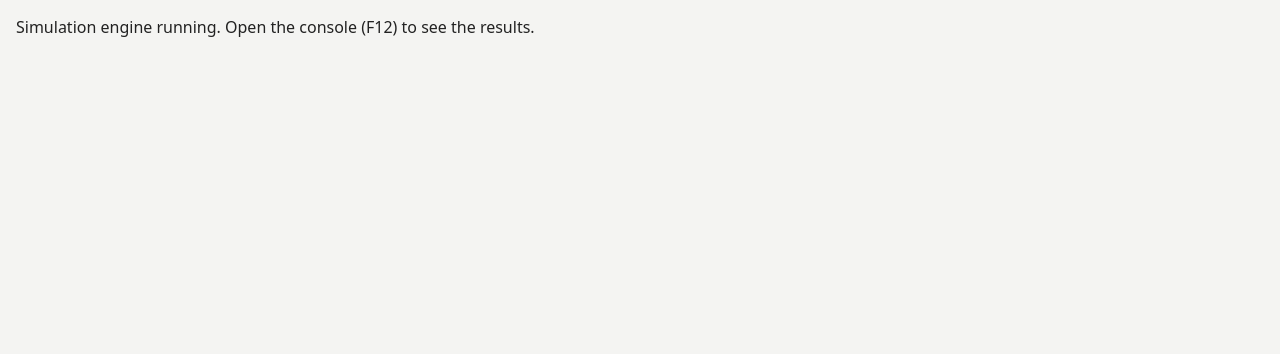
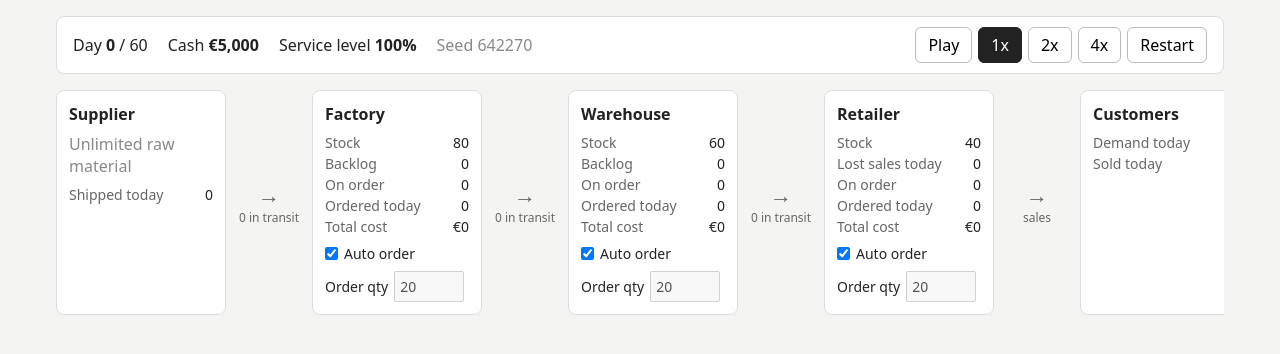
Before and after one commit to NikolaPrusacManahy/SUPPLY_CHAIN_SIMULATOR, a website built with Vite: page index.html in a window 1280 px wide. Built offline with nearby package versions, Linux system fonts and the light colour scheme.

Commit message:
feat(ui): add HUD, stage panels and game loop with play/pause/speed

```diff
--- a/index.html
+++ b/index.html
@@ -2,12 +2,15 @@
 <html lang="en">
   <head>
     <meta charset="UTF-8" />
-    <link rel="icon" type="image/svg+xml" href="/favicon.svg" />
     <meta name="viewport" content="width=device-width, initial-scale=1.0" />
     <title>Supply Chain Simulator</title>
   </head>
   <body>
-    <div id="app"></div>
+    <div id="app">
+      <header id="hud"></header>
+      <main id="chain"></main>
+      <section id="message"></section>
+    </div>
     <script type="module" src="/src/main.js"></script>
   </body>
 </html>
--- /dev/null
+++ b/src/game/Gameloop.js
@@ -0,0 +1,30 @@
+export class GameLoop {
+  constructor({ onTick, msPerDay = 1000 }) {
+    this.onTick = onTick;
+    this.msPerDay = msPerDay;
+    this.speed = 1;
+    this.running = false;
+    this.accumulator = 0;
+    this.lastTime = 0;
+    requestAnimationFrame(this.frame);
+  }
+
+  frame = (now) => {
+    // Cap the gap so switching tabs doesn't fast-forward dozens of days at once
+    const dt = this.lastTime ? Math.min(now - this.lastTime, 250) : 0;
+    this.lastTime = now;
+
+    if (this.running) {
+      this.accumulator += dt * this.speed;
+      while (this.running && this.accumulator >= this.msPerDay) {
+        this.accumulator -= this.msPerDay;
+        this.onTick();
+      }
+    }
+    requestAnimationFrame(this.frame);
+  };
+
+  play() { this.running = true; }
+  pause() { this.running = false; this.accumulator = 0; }
+  setSpeed(speed) { this.speed = speed; }
+}
--- a/src/main.js
+++ b/src/main.js
@@ -1,26 +1,76 @@
 import './style.css';
 import { Stage } from './sim/Stage.js';
 import { Simulation } from './sim/Simulation.js';
+import { GameLoop } from './game/GameLoop.js';
+import { Hud } from './ui/Hud.js';
+import { StagePanels } from './ui/StagePanels.js';
 
-const stages = [
-  new Stage({ id: 'retailer',  name: 'Retailer',  stock: 40, leadTime: 2, targetStock: 60 }),
-  new Stage({ id: 'warehouse', name: 'Warehouse', stock: 60, leadTime: 2, targetStock: 60 }),
-  new Stage({ id: 'factory',   name: 'Factory',   stock: 80, leadTime: 3, targetStock: 80 }),
-  new Stage({ id: 'supplier',  name: 'Supplier',  infinite: true }),
-];
+const euro = new Intl.NumberFormat('en-IE', {
+  style: 'currency', currency: 'EUR', maximumFractionDigits: 0,
+});
 
-const sim = new Simulation({ stages, seed: 42 });
-for (let i = 0; i < 30; i++) sim.step();
+function createSimulation() {
+  const stages = [
+    new Stage({ id: 'retailer',  name: 'Retailer',  stock: 40, leadTime: 2, targetStock: 60, lostSales: true }),
+    new Stage({ id: 'warehouse', name: 'Warehouse', stock: 60, leadTime: 2, targetStock: 60 }),
+    new Stage({ id: 'factory',   name: 'Factory',   stock: 80, leadTime: 3, targetStock: 80 }),
+    new Stage({ id: 'supplier',  name: 'Supplier',  infinite: true }),
+  ];
+  const seed = Math.floor(Math.random() * 1_000_000);
+  return new Simulation({ stages, seed, maxDays: 60 });
+}
 
-console.table(sim.history.map((h) => ({
-  day: h.day,
-  demand: h.demand,
-  retailerStock: h.retailer.stock,
-  retailerOrdered: h.retailer.ordered,
-  warehouseStock: h.warehouse.stock,
-  factoryStock: h.factory.stock,
-})));
-for (const s of stages) console.log(s.name, 'total cost:', s.totalCost.toFixed(2));
+const chainEl = document.querySelector('#chain');
+const messageEl = document.querySelector('#message');
 
-document.querySelector('#app').innerHTML =
-  '<p>Simulation engine running. Open the console (F12) to see the results.</p>';
+let sim = createSimulation();
+let panels = new StagePanels(chainEl, sim.stages);
+
+const loop = new GameLoop({ onTick: tick });
+
+const hud = new Hud(document.querySelector('#hud'), {
+  onPlayPause: () => {
+    if (sim.isOver) return;
+    if (loop.running) loop.pause();
+    else loop.play();
+    hud.setPlaying(loop.running);
+  },
+  onSpeed: (speed) => loop.setSpeed(speed),
+  onRestart: restart,
+});
+
+function tick() {
+  sim.step(panels.getPlayerOrders());
+  render();
+  if (sim.isOver) {
+    loop.pause();
+    hud.setPlaying(false);
+    showSummary();
+  }
+}
+
+function render() {
+  hud.update(sim);
+  panels.update(sim);
+}
+
+function showSummary() {
+  const totalCost = sim.stages.reduce((sum, s) => sum + s.totalCost, 0);
+  messageEl.innerHTML = `
+    <h2>Game over after ${sim.maxDays} days</h2>
+    <p>Final cash: <strong>${euro.format(sim.cash)}</strong></p>
+    <p>Service level: <strong>${Math.round(sim.serviceLevel * 100)}%</strong></p>
+    <p>Total holding and shortage costs: <strong>${euro.format(totalCost)}</strong></p>
+    <p class="muted">Press Restart to play again.</p>`;
+}
+
+function restart() {
+  loop.pause();
+  hud.setPlaying(false);
+  sim = createSimulation();
+  panels = new StagePanels(chainEl, sim.stages);
+  messageEl.innerHTML = '';
+  render();
+}
+
+render();
--- a/src/style.css
+++ b/src/style.css
@@ -1,3 +1,33 @@
 * { box-sizing: border-box; margin: 0; padding: 0; }
 body { font-family: system-ui, sans-serif; background: #f4f4f2; color: #222; }
-#app { padding: 16px; }
+#app { max-width: 1200px; margin: 0 auto; padding: 16px; display: flex; flex-direction: column; gap: 16px; }
+
+#hud { display: flex; justify-content: space-between; align-items: center; flex-wrap: wrap;
+       gap: 12px; background: #fff; border: 1px solid #ddd; border-radius: 8px; padding: 10px 16px; }
+.hud-stats { display: flex; gap: 20px; flex-wrap: wrap; }
+.hud-controls { display: flex; gap: 6px; }
+.negative { color: #c0392b; }
+.muted { color: #888; }
+
+button { font: inherit; padding: 6px 12px; border: 1px solid #bbb; border-radius: 6px;
+         background: #fff; cursor: pointer; }
+button:hover { background: #f0f0f0; }
+button.active { background: #222; color: #fff; border-color: #222; }
+
+#chain { display: flex; align-items: stretch; gap: 8px; overflow-x: auto; }
+.card { flex: 1; min-width: 170px; background: #fff; border: 1px solid #ddd; border-radius: 8px;
+        padding: 12px; display: flex; flex-direction: column; gap: 8px; }
+.card.warning { border-color: #e24b4a; }
+.card h2 { font-size: 16px; }
+.card dl { display: grid; grid-template-columns: 1fr auto; gap: 2px 8px; font-size: 14px; }
+.card dt { color: #666; }
+.card dd { text-align: right; font-variant-numeric: tabular-nums; }
+.card label { font-size: 14px; display: flex; align-items: center; gap: 6px; }
+.card input[type='number'] { width: 70px; padding: 4px; font: inherit; }
+
+.arrow { display: flex; flex-direction: column; justify-content: center; align-items: center;
+         min-width: 70px; font-size: 12px; color: #666; text-align: center; }
+.arrow-line { font-size: 22px; }
+
+#message { background: #fff; border: 1px solid #ddd; border-radius: 8px; padding: 16px; }
+#message:empty { display: none; }
--- /dev/null
+++ b/src/ui/Hud.js
@@ -0,0 +1,53 @@
+const euro = new Intl.NumberFormat('en-IE', {
+  style: 'currency', currency: 'EUR', maximumFractionDigits: 0,
+});
+
+export class Hud {
+  constructor(root, { onPlayPause, onSpeed, onRestart }) {
+    root.innerHTML = `
+      <div class="hud-stats">
+        <span>Day <strong data-day>0</strong> / <span data-max></span></span>
+        <span>Cash <strong data-cash></strong></span>
+        <span>Service level <strong data-service></strong></span>
+        <span class="muted">Seed <span data-seed></span></span>
+      </div>
+      <div class="hud-controls">
+        <button data-play>Play</button>
+        <button data-speed="1" class="active">1x</button>
+        <button data-speed="2">2x</button>
+        <button data-speed="4">4x</button>
+        <button data-restart>Restart</button>
+      </div>`;
+
+    this.dayEl = root.querySelector('[data-day]');
+    this.maxEl = root.querySelector('[data-max]');
+    this.cashEl = root.querySelector('[data-cash]');
+    this.serviceEl = root.querySelector('[data-service]');
+    this.seedEl = root.querySelector('[data-seed]');
+    this.playBtn = root.querySelector('[data-play]');
+
+    this.playBtn.addEventListener('click', onPlayPause);
+    root.querySelector('[data-restart]').addEventListener('click', onRestart);
+
+    const speedBtns = root.querySelectorAll('[data-speed]');
+    speedBtns.forEach((btn) =>
+      btn.addEventListener('click', () => {
+        speedBtns.forEach((b) => b.classList.toggle('active', b === btn));
+        onSpeed(Number(btn.dataset.speed));
+      }),
+    );
+  }
+
+  setPlaying(playing) {
+    this.playBtn.textContent = playing ? 'Pause' : 'Play';
+  }
+
+  update(sim) {
+    this.dayEl.textContent = sim.day;
+    this.maxEl.textContent = sim.maxDays;
+    this.cashEl.textContent = euro.format(sim.cash);
+    this.cashEl.classList.toggle('negative', sim.cash < 0);
+    this.serviceEl.textContent = `${Math.round(sim.serviceLevel * 100)}%`;
+    this.seedEl.textContent = sim.seed;
+  }
+}
--- /dev/null
+++ b/src/ui/StagePanels.js
@@ -0,0 +1,113 @@
+const fmt = (n) => Math.round(n).toLocaleString('en-IE');
+
+export class StagePanels {
+  constructor(root, stages) {
+    this.stages = stages;
+    this.cards = new Map();
+    this.arrows = new Map();
+    root.innerHTML = '';
+
+    // Show supplier on the left, retailer on the right
+    [...stages].reverse().forEach((stage, i) => {
+      if (i > 0) root.append(this.createArrow(stage.id));
+      root.append(this.createCard(stage));
+    });
+    root.append(this.createArrow('customers'), this.createCustomerCard());
+  }
+
+  createArrow(key) {
+    const el = document.createElement('div');
+    el.className = 'arrow';
+    el.innerHTML = `<span class="arrow-line">&rarr;</span><span data-text></span>`;
+    this.arrows.set(key, el.querySelector('[data-text]'));
+    return el;
+  }
+
+  createCard(stage) {
+    const card = document.createElement('div');
+    card.className = 'card';
+
+    if (stage.infinite) {
+      card.innerHTML = `
+        <h2>${stage.name}</h2>
+        <p class="muted">Unlimited raw material</p>
+        <dl><dt>Shipped today</dt><dd data-shipped>0</dd></dl>`;
+    } else {
+      const shortLabel = stage.lostSales ? 'Lost sales today' : 'Backlog';
+      card.innerHTML = `
+        <h2>${stage.name}</h2>
+        <dl>
+          <dt>Stock</dt><dd data-stock></dd>
+          <dt>${shortLabel}</dt><dd data-short></dd>
+          <dt>On order</dt><dd data-onorder></dd>
+          <dt>Ordered today</dt><dd data-ordered></dd>
+          <dt>Total cost</dt><dd data-cost></dd>
+        </dl>
+        <label><input type="checkbox" data-auto checked /> Auto order</label>
+        <label>Order qty <input type="number" data-qty min="0" step="1" value="20" disabled /></label>`;
+
+      const auto = card.querySelector('[data-auto]');
+      const qty = card.querySelector('[data-qty]');
+      auto.addEventListener('change', () => { qty.disabled = auto.checked; });
+    }
+
+    this.cards.set(stage.id, card);
+    return card;
+  }
+
+  createCustomerCard() {
+    const card = document.createElement('div');
+    card.className = 'card';
+    card.innerHTML = `
+      <h2>Customers</h2>
+      <dl>
+        <dt>Demand today</dt><dd data-demand>0</dd>
+        <dt>Sold today</dt><dd data-sold>0</dd>
+      </dl>`;
+    this.customerCard = card;
+    return card;
+  }
+
+  // Manual orders for stages where Auto is switched off
+  getPlayerOrders() {
+    const orders = {};
+    for (const stage of this.stages) {
+      const card = this.cards.get(stage.id);
+      const auto = card.querySelector('[data-auto]');
+      if (!auto || auto.checked) continue;
+      const value = Math.floor(Number(card.querySelector('[data-qty]').value));
+      orders[stage.id] = Number.isFinite(value) && value > 0 ? value : 0;
+    }
+    return orders;
+  }
+
+  // Only update text, never rebuild the inputs, so typing isn't interrupted
+  update(sim) {
+    for (const stage of this.stages) {
+      const card = this.cards.get(stage.id);
+      const set = (key, value) => {
+        const el = card.querySelector(`[data-${key}]`);
+        if (el) el.textContent = value;
+      };
+
+      if (stage.infinite) {
+        set('shipped', fmt(stage.lastShipped));
+      } else {
+        const shortage = stage.lostSales ? stage.lastLost : stage.backlog;
+        set('stock', fmt(stage.stock));
+        set('short', fmt(shortage));
+        set('onorder', fmt(stage.onOrder));
+        set('ordered', fmt(stage.lastOrder));
+        set('cost', `€${fmt(stage.totalCost)}`);
+        card.classList.toggle('warning', shortage > 0);
+      }
+
+      const arrow = this.arrows.get(stage.id);
+      if (arrow) arrow.textContent = `${fmt(stage.inTransitTotal)} in transit`;
+    }
+
+    this.customerCard.querySelector('[data-demand]').textContent = fmt(sim.lastDemand);
+    this.customerCard.querySelector('[data-sold]').textContent = fmt(sim.stages[0].lastShipped);
+    this.arrows.get('customers').textContent = 'sales';
+  }
+}
```
